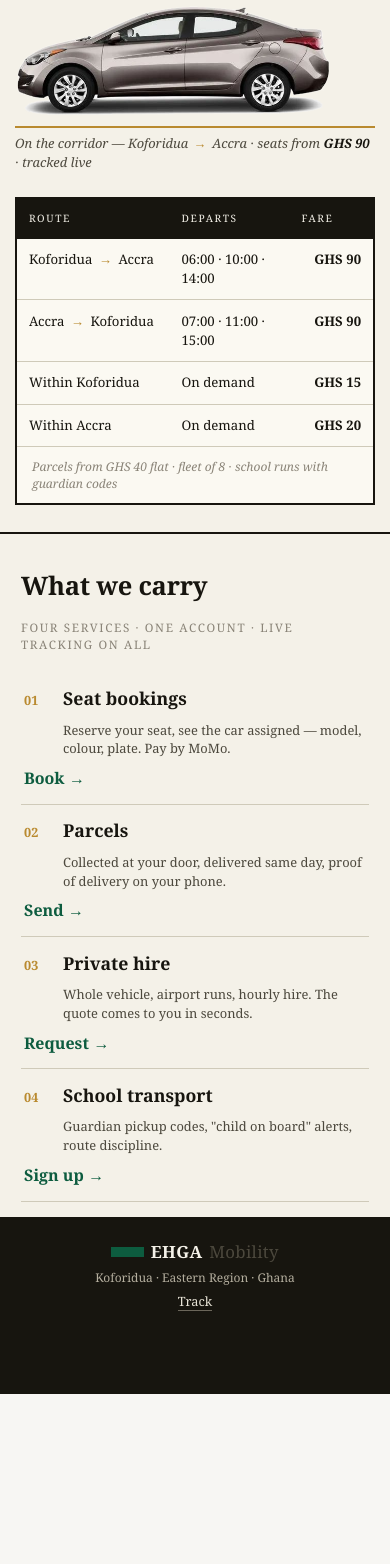
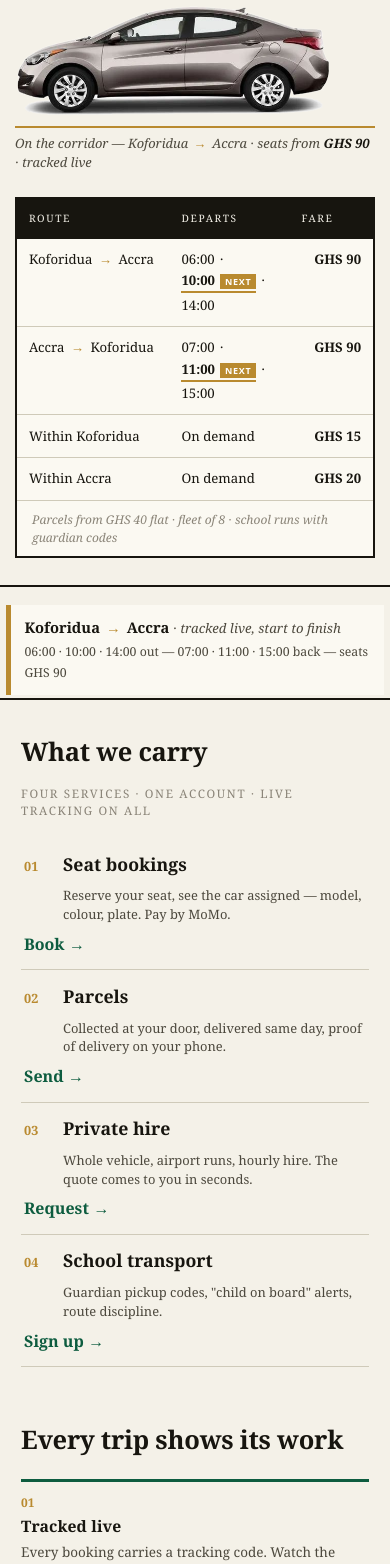
Before and after one commit to Dickson32-cell/ehga-system, a Next.js app: page /portal in a window 390 px wide. Shown: the part 432-1996 px from the top of the page. Before the commit the page ends 1826 px from the top, so only its background shows below. Built offline with nearby package versions, Linux system fonts and the light colour scheme; no server answers.

Commit message:
Homepage beautify: proof strip, corridor line, next-departure tag, footer routes, OG share card + customer-facing title/meta; phone-safe board grids

```diff
--- a/app/globals.css
+++ b/app/globals.css
@@ -514,6 +514,42 @@ td.num { text-align: right; font-variant-numeric: tabular-nums; }
 .login-wrap .mode-tabs { border-color: var(--lx-ink-2); border-radius: 0; }
 .login-wrap .mode-tabs button.active { background: var(--lx-green); }
 
+/* LX homepage additions: corridor line, proof strip, next-departure tag, footer routes */
+.lx-corridor {
+  max-width: 1180px; margin: 0 auto; width: 100%;
+  padding: 1.6rem 1.4rem 0.4rem; border-top: 2px solid var(--lx-line);
+}
+.lx-corridor-svg { display: block; width: 100%; max-width: 980px; height: auto; margin: 0 auto; }
+.lx-timecell { display: inline-flex; align-items: baseline; flex-wrap: wrap; gap: 0.15rem 0.35rem; }
+.lx-time-next { color: var(--lx-ink); font-weight: 700; border-bottom: 2px solid var(--lx-gold); padding-bottom: 1px; display: inline-flex; align-items: baseline; }
+.lx-time-tag {
+  font-family: system-ui, sans-serif; font-size: 0.6rem; font-weight: 700; letter-spacing: 0.08em;
+  text-transform: uppercase; background: var(--lx-gold); color: #fff;
+  padding: 0.06rem 0.32rem; margin-left: 0.35rem; white-space: nowrap;
+}
+.lx-foot-routes { display: block; margin-top: 0.3rem; color: #b5af9f; font-size: 0.82rem; line-height: 1.6; }
+.lx-foot-routes i { color: var(--lx-gold); font-style: normal; padding: 0 0.15rem; }
+@media (max-width: 900px) {
+  .lx-corridor { padding: 1.2rem 0.4rem 0.2rem; }
+  .lx-corridor-svg { max-width: 100%; }
+}
+.lx-corridor-m { display: none; }
+@media (max-width: 640px) {
+  /* Phone: SVG off, compact text route line instead — nothing shrinks below readable */
+  .lx-corridor-svg { display: none; }
+  .lx-corridor-m { display: block; border-left: 5px solid var(--lx-gold); background: #fbf9f2; padding: 0.75rem 0.9rem; }
+  .lx-corridor-m-route { font-weight: 700; font-size: 0.98rem; }
+  .lx-corridor-m-route i { color: var(--lx-gold); font-style: normal; padding: 0 0.15rem; }
+  .lx-corridor-m-route span { font-weight: 400; font-style: italic; color: var(--lx-ink-2); font-size: 0.88rem; }
+  .lx-corridor-m-times { margin-top: 0.25rem; font-size: 0.82rem; color: var(--lx-ink-2); line-height: 1.7; }
+  /* Board columns shrink as fractions (auto forced overflow at 390px) */
+  .lx-board-row { grid-template-columns: minmax(0, 1.35fr) minmax(0, 1fr) minmax(0, 0.55fr); }
+  .lx-row { grid-template-columns: 2rem minmax(0, 1fr) auto; }
+  .lx-row-desc { grid-column: 2 / -1; }
+  .lx-foot-inner { align-items: flex-start; }
+  .lx-foot-routes { max-width: 100%; }
+}
+
 /* ================= Responsive tiers: phone / tablet / desktop ================= */
 /* Tier variables: touch targets grow on mobile, type scales per tier. */
 
--- a/app/layout.js
+++ b/app/layout.js
@@ -2,10 +2,23 @@ import "./globals.css";
 
 export const metadata = {
   other: { google: "notranslate" },
-  title: "EHGA Mobility Operations",
+  title: "EHGA Mobility — Seats, parcels & private hire on the Eastern corridor",
   description:
-    "EHGA Mobility staff operations system: bookings, dispatch, parcels, trips, fuel, fleet, private hire, school transport and cash reconciliation.",
+    "Book seats Koforidua–Accra, send parcels, hire a car or arrange school transport. Tracked live, start to finish. Pay by MoMo.",
   manifest: "/manifest.json",
+  openGraph: {
+    title: "EHGA Mobility — Seats, parcels & private hire on the Eastern corridor",
+    description:
+      "Book seats Koforidua–Accra, send parcels, hire a car or arrange school transport. Tracked live, start to finish. Pay by MoMo.",
+    images: [{ url: "/og-card.png", width: 1200, height: 630, alt: "EHGA Mobility — the road, run properly" }],
+    type: "website",
+  },
+  twitter: {
+    card: "summary_large_image",
+    title: "EHGA Mobility — Seats, parcels & private hire on the Eastern corridor",
+    description: "Tracked live, start to finish. Koforidua–Accra and within-city rides.",
+    images: ["/og-card.png"],
+  },
 };
 
 export const viewport = {
--- a/app/portal/page.js
+++ b/app/portal/page.js
@@ -1,10 +1,41 @@
 import Link from "next/link";
 import { getCustomerSession } from "@/lib/customer-auth";
+import { nextDepartureFor, DEPARTURES } from "@/lib/departures";
 
 export const dynamic = "force-dynamic";
 
+export const metadata = {
+  title: "EHGA Mobility — Seats, parcels & private hire on the Eastern corridor",
+  description:
+    "Book seats Koforidua–Accra, send parcels, hire a car or arrange school transport. Tracked live, start to finish. Pay by MoMo.",
+};
+
+/** Render the time list with the upcoming slot marked (server-computed). */
+function renderTimes(times, next) {
+  if (!next) return times.join(" · ");
+  const out = [];
+  times.forEach((t, i) => {
+    if (i > 0) out.push(" · ");
+    if (i === next.index) {
+      out.push(
+        <span key={t} className="lx-time-next">
+          {t}
+          <span className="lx-time-tag">next</span>
+        </span>
+      );
+    } else {
+      out.push(<span key={t}>{t}</span>);
+    }
+  });
+  return out;
+}
+
 export default async function PortalHome() {
   const session = await getCustomerSession();
+  // Ghana runs on UTC year-round: express "now" in UTC terms for schedule math.
+  const nowGha = new Date(Date.now() + new Date().getTimezoneOffset() * 60_000);
+  const nextKofA = nextDepartureFor(DEPARTURES["Koforidua → Accra"], nowGha);
+  const nextAKof = nextDepartureFor(DEPARTURES["Accra → Koforidua"], nowGha);
 
   return (
     <div className="lx">
@@ -73,12 +104,12 @@ export default async function PortalHome() {
             </div>
             <div className="lx-board-row">
               <span className="lx-board-route">Koforidua <i>→</i> Accra</span>
-              <span>06:00 · 10:00 · 14:00</span>
+              <span className="lx-timecell">{renderTimes(DEPARTURES["Koforidua → Accra"], nextKofA)}</span>
               <span className="lx-board-fare">GHS 90</span>
             </div>
             <div className="lx-board-row">
               <span className="lx-board-route">Accra <i>→</i> Koforidua</span>
-              <span>07:00 · 11:00 · 15:00</span>
+              <span className="lx-timecell">{renderTimes(DEPARTURES["Accra → Koforidua"], nextAKof)}</span>
               <span className="lx-board-fare">GHS 90</span>
             </div>
             <div className="lx-board-row">
@@ -94,6 +125,26 @@ export default async function PortalHome() {
             <div className="lx-board-foot">
               Parcels from GHS 40 flat · fleet of 8 · school runs with guardian codes
             </div>
+          </div>
+        </section>
+
+        {/* ---- Corridor line: the Eastern corridor drawn as a waybill rule ---- */}
+        <section className="lx-corridor" aria-label="Route overview">
+          <svg className="lx-corridor-svg" viewBox="0 0 1100 96" role="img" aria-label="Koforidua to Accra route line">
+            <line x1="40" y1="48" x2="1060" y2="48" stroke="var(--lx-ink)" strokeWidth="2" />
+            <line x1="40" y1="48" x2="1060" y2="48" stroke="var(--lx-gold)" strokeWidth="2" strokeDasharray="1 9" />
+            <rect x="26" y="34" width="28" height="28" fill="var(--lx-green)" />
+            <text x="40" y="53" textAnchor="middle" fontSize="15" fontWeight="700" fill="#f4f1e8">K</text>
+            <text x="40" y="20" textAnchor="middle" fontSize="14" fontWeight="700">Koforidua</text>
+            <rect x="1046" y="34" width="28" height="28" fill="var(--lx-ink)" />
+            <text x="1060" y="53" textAnchor="middle" fontSize="15" fontWeight="700" fill="#f4f1e8">A</text>
+            <text x="1060" y="20" textAnchor="middle" fontSize="14" fontWeight="700">Accra</text>
+            <text x="550" y="36" textAnchor="middle" fontSize="13" fontStyle="italic" fill="var(--lx-ink-3)">tracked live, start to finish</text>
+            <text x="550" y="72" textAnchor="middle" fontSize="13" fill="var(--lx-ink-2)">06:00 · 10:00 · 14:00 out — 07:00 · 11:00 · 15:00 back — seats GHS 90</text>
+          </svg>
+          <div className="lx-corridor-m">
+            <p className="lx-corridor-m-route">Koforidua <i>→</i> Accra <span>· tracked live, start to finish</span></p>
+            <p className="lx-corridor-m-times">06:00 · 10:00 · 14:00 out — 07:00 · 11:00 · 15:00 back — seats GHS 90</p>
           </div>
         </section>
 
@@ -132,6 +183,30 @@ export default async function PortalHome() {
             <span className="lx-row-go">Sign up<i>→</i></span>
           </Link>
         </section>
+
+        {/* ---- Proof: three factual trust rows on ruled lines ---- */}
+        <section className="lx-proof">
+          <div className="lx-proof-head">
+            <h2>Every trip shows its work</h2>
+          </div>
+          <div className="lx-proof-grid">
+            <div className="lx-proof-item">
+              <div className="lx-proof-no">01</div>
+              <h3>Tracked live</h3>
+              <p>Every booking carries a tracking code. Watch the assigned car — model, colour, plate — from pickup to drop-off.</p>
+            </div>
+            <div className="lx-proof-item">
+              <div className="lx-proof-no">02</div>
+              <h3>Pay by MoMo, after confirmation</h3>
+              <p>Your seat is confirmed first, you pay after. No argument at the door of the car.</p>
+            </div>
+            <div className="lx-proof-item">
+              <div className="lx-proof-no">03</div>
+              <h3>Proof of delivery</h3>
+              <p>Parcels are collected at your door and delivered same day; the proof photo lands on your phone.</p>
+            </div>
+          </div>
+        </section>
       </main>
 
       <footer className="lx-foot">
@@ -140,7 +215,12 @@ export default async function PortalHome() {
             <span className="lx-mark-rule" />
             EHGA<span className="lx-mark-thin">Mobility</span>
           </span>
-          <span className="lx-foot-note">Koforidua · Eastern Region · Ghana</span>
+          <span className="lx-foot-note">
+            Koforidua · Eastern Region · Ghana
+            <span className="lx-foot-routes">
+              Koforidua <i>→</i> Accra <i>→</i> Koforidua · within Koforidua · within Accra · private hire · school runs
+            </span>
+          </span>
           <span className="lx-foot-links">
             <Link href="/portal/track">Track</Link>
           </span>
--- /dev/null
+++ b/lib/departures.js
@@ -0,0 +1,31 @@
+// Departure schedule — single source of truth for the homepage board and the
+// NEXT-departure marker. Times are Ghana local (GMT + 0); the board renders " · "
+// separated; nextDepartureFor() marks the upcoming slot at render time.
+
+export const DEPARTURES = {
+  "Koforidua → Accra": ["06:00", "10:00", "14:00"],
+  "Accra → Koforidua": ["07:00", "11:00", "15:00"],
+};
+
+export const FARES = {
+  "Koforidua → Accra": "GHS 90",
+  "Accra → Koforidua": "GHS 90",
+  "Within Koforidua": "GHS 15",
+  "Within Accra": "GHS 20",
+};
+
+/**
+ * Returns the next upcoming departure. Ghana rides on GMT year-round (no DST),
+ * so a fixed UTC+0 clock is correct for schedule comparisons.
+ * @param {string[]} times "HH:MM" strings, ascending
+ * @param {Date} now current time in Ghana-local terms
+ * @returns {{ time: string, index: number } | null} null when none remain today
+ */
+export function nextDepartureFor(times, now) {
+  const mins = now.getHours() * 60 + now.getMinutes();
+  for (let i = 0; i < times.length; i++) {
+    const [h, m] = times[i].split(":").map(Number);
+    if (h * 60 + m > mins) return { time: times[i], index: i };
+  }
+  return null;
+}
```
Also changed, not shown: public/og-card.png (added), 1 other file (tests, documents, lock files or other folders).
